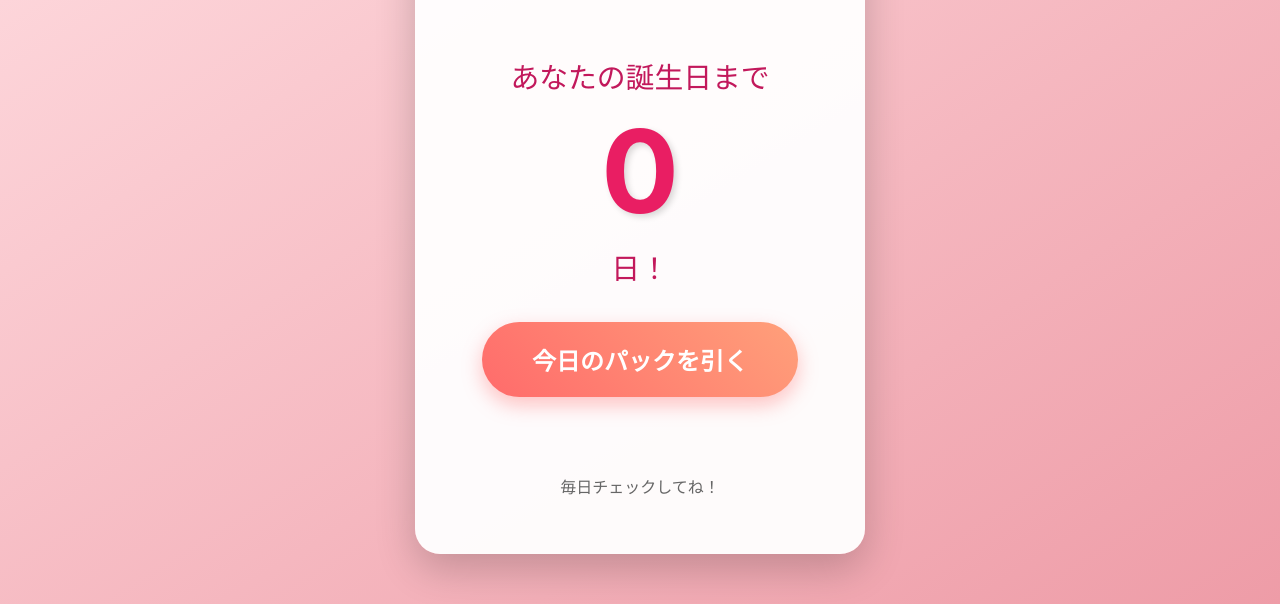
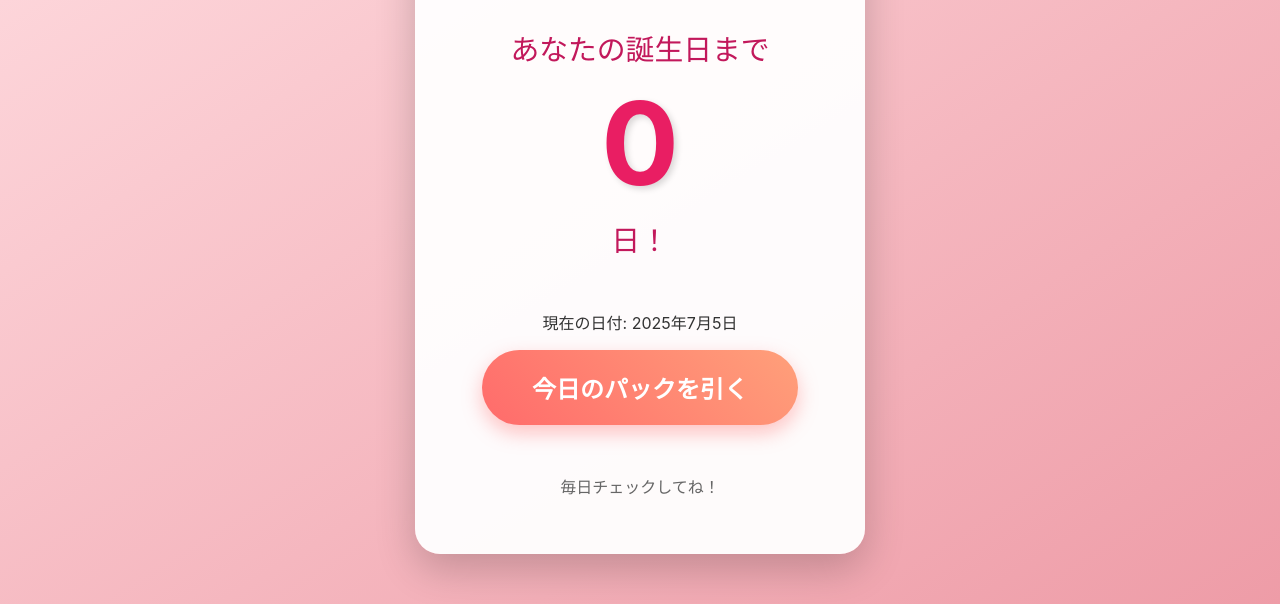
Before and after one commit to zio-0123/birthday-site, a plain HTML site: page index.html in a window 1280 px wide. Shown: the part 196-800 px from the top of the page. Drawn offline with Linux system fonts and the light colour scheme.

Commit message:
Add current date display

```diff
--- a/index.html
+++ b/index.html
@@ -17,6 +17,7 @@
                 <span id="days" class="days-left"></span>
                 <p>日！</p>
             </div>
+            <p class="current-date">現在の日付: <span id="current-date"></span></p> <!-- 追加 -->
             <button id="gacha-button" class="intro-button">今日のパックを引く</button>
         </main>
         <div class="intro-footer">
--- a/js/main.js
+++ b/js/main.js
@@ -16,4 +16,11 @@ document.addEventListener('DOMContentLoaded', () => {
             window.location.href = 'gacha.html';
         });
     }
+
+    // 現在の日付を表示
+    const currentDateElement = document.getElementById('current-date');
+    if (currentDateElement) {
+        const options = { year: 'numeric', month: 'long', day: 'numeric' };
+        currentDateElement.textContent = today.toLocaleDateString('ja-JP', options);
+    }
 });
```
